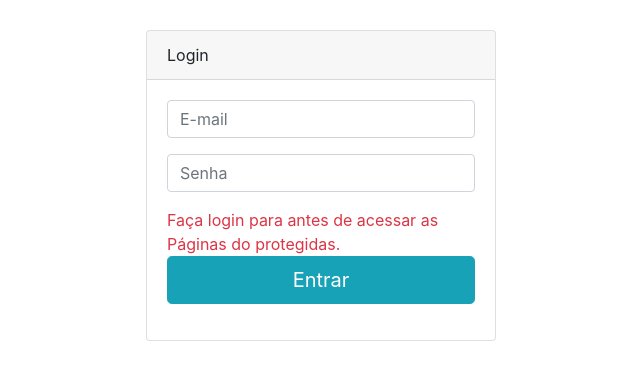
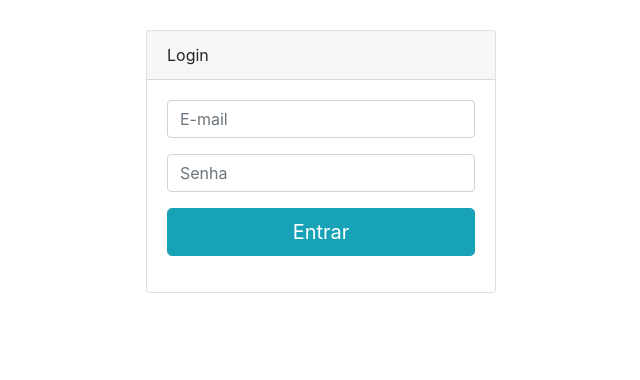
Before and after one commit to JLimaRodrigues/App_Help_Desk, a PHP site: page /index.php?login=erro2 in a window 1280 px wide. Shown: the part 56-436 px from the top of the page, without its empty margins (319-959 px from the left). Run offline with PHP 8.4, Linux system fonts and the light colour scheme.

Commit message:
feat: Resolvendo o problema de validar login

```diff
--- a/index.php
+++ b/index.php
@@ -34,18 +34,18 @@
             <div class="card-body">
               <form method="post" action="valida_login.php">
                 <div class="form-group">
-                  <input name="login" type="email" class="form-control" placeholder="E-mail">
+                  <input name="email" type="email" class="form-control" placeholder="E-mail">
                 </div>
                 <div class="form-group">
                   <input name="senha" type="password" class="form-control" placeholder="Senha">
                 </div>
-                  <?php if(isset($_GET['login']) && ($_GET['login'] == 'erro')){ ?>
+                  <?php if(isset($_GET['email']) && ($_GET['email'] == 'erro')){ ?>
                       <div class="text-danger">
                         Usuário ou senha Inválido(s).
                       </div>
                    <?php  } ?>
 
-                   <?php if(isset($_GET['login']) && ($_GET['login'] == 'erro2')){ ?>
+                   <?php if(isset($_GET['email']) && ($_GET['email'] == 'erro2')){ ?>
                       <div class="text-danger">
                         Faça login para antes de acessar as Páginas do protegidas.
                       </div>
--- a/migrations.php
+++ b/migrations.php
@@ -17,7 +17,8 @@ $db->createTable("usuario", [
 $db->insert("usuario", [
     "nome" => "Administrador",
     "login" => "admin",
-    "senha" => "123456",
+    // "senha" => "123456",
+    "senha" => password_hash("123456", PASSWORD_BCRYPT, ['cost' => 12]), //o objetivo é aumentar o custo padrão de BCRYPT para 12, documentação https://www.php.net/manual/pt_BR/function.password-hash.php
     "nivel" => "1",
     "email" => "admin.teste@example.com"
 ]);
```
Also changed, not shown: valida_login.php (+3 -6 lines).
